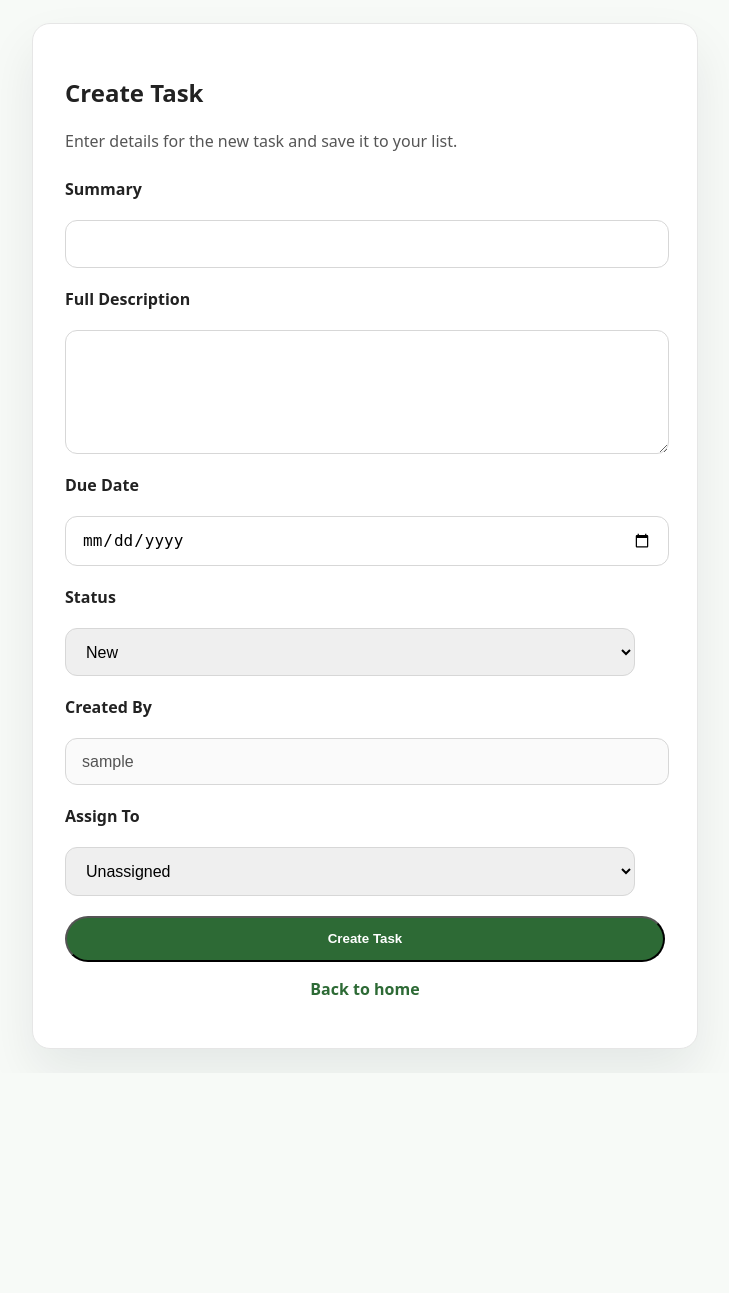
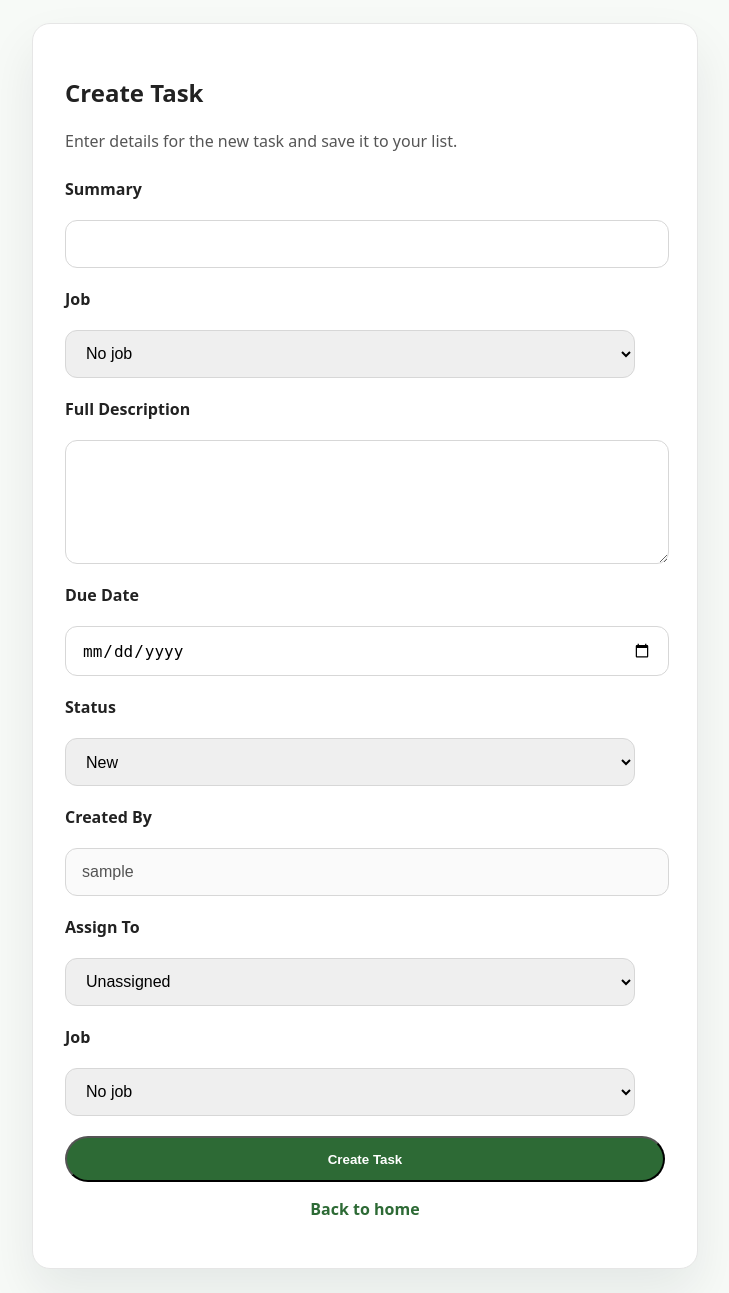
Before and after one commit to miniManMort/ai_app, a Flask app: page /tasks/create in a window 1280 px wide. Shown: the part 78-1371 px from the top of the page, without its empty margins (275-1004 px from the left). Before the commit the page ends 1141 px from the top, so only its background shows below. Run offline with Flask 2, Linux system fonts and the light colour scheme; the visitor is signed in with stand-in values (Sample User, id 1); data comes from the database, SQL or seed files in the repository; data that the repository does not hold is empty.

Commit message:
Saving as getting close to AI prompt limit.

```diff
--- a/models.py
+++ b/models.py
@@ -35,17 +35,20 @@ class Task(BaseModel):
     status = CharField(default=STATUS_NEW)
     created_by = ForeignKeyField(User, backref='created_tasks')
     assigned_to = ForeignKeyField(User, null=True, backref='assigned_tasks')
+    job_id = ForeignKeyField(Job, null=True, backref='tasks')
 
 
 def init_db(seed=True):
     db.connect(reuse_if_open=True)
     db.create_tables([User, Job, Task])
 
-    # If the database already exists without the status column, add it.
+    # If the database already exists without the status or job_id columns, add them.
     if db.table_exists('task'):
         existing_columns = [row[1] for row in db.execute_sql("PRAGMA table_info('task')").fetchall()]
         if 'status' not in existing_columns:
             db.execute_sql("ALTER TABLE task ADD COLUMN status TEXT DEFAULT 'New'")
+        if 'job_id' not in existing_columns:
+            db.execute_sql("ALTER TABLE task ADD COLUMN job_id INTEGER")
 
     if seed and User.select().count() == 0:
         User.create(username='alice', password_hash=generate_password_hash('password1'))
--- a/static/styles.css
+++ b/static/styles.css
@@ -84,6 +84,25 @@ main {
 }
 
 .task-form label {
+  font-weight: 600;
+}
+
+.task-summary-header {
+  display: flex;
+  align-items: center;
+  justify-content: space-between;
+  gap: 1rem;
+  flex-wrap: wrap;
+}
+
+.task-summary-header h2 {
+  margin: 0;
+  font-size: 1.5rem;
+}
+
+.task-summary-header a {
+  color: #2d6a35;
+  text-decoration: none;
   font-weight: 600;
 }
 
--- a/tasks.py
+++ b/tasks.py
@@ -20,13 +20,16 @@ def login_required(f):
 def create_task():
     error = None
     users = list(models.User.select().order_by(models.User.username))
+    jobs = list(models.Job.select().order_by(models.Job.job_name))
     status_value = models.Task.STATUS_NEW
+    job_id = ""
     if request.method == "POST":
         summary = request.form.get("summary", "").strip()
         full_description = request.form.get("full_description", "").strip()
         due_date_str = request.form.get("due_date", "").strip()
         status_value = request.form.get("status", models.Task.STATUS_NEW).strip()
         assigned_to_id = request.form.get("assigned_to", "").strip()
+        job_id = request.form.get("job_id", "").strip()
 
         if not summary or not full_description or not due_date_str or not status_value:
             error = "All fields are required."
@@ -45,6 +48,12 @@ def create_task():
                     if assigned_to is None:
                         error = "Selected assignee does not exist."
 
+                job = None
+                if job_id:
+                    job = models.Job.get_or_none(models.Job.id == int(job_id))
+                    if job is None:
+                        error = "Selected job does not exist."
+
                 if not error:
                     models.Task.create(
                         summary=summary,
@@ -53,6 +62,7 @@ def create_task():
                         status=status_value,
                         created_by=current_user,
                         assigned_to=assigned_to,
+                        job_id=job,
                     )
                     return redirect(url_for("index"))
             except ValueError:
@@ -63,8 +73,10 @@ def create_task():
         error=error,
         username=session.get("username"),
         users=users,
+        jobs=jobs,
         statuses=models.Task.STATUS_CHOICES,
         status_value=status_value,
+        job_id=job_id,
     )
 
 
@@ -76,14 +88,17 @@ def edit_task(task_id):
         abort(404)
 
     users = list(models.User.select().order_by(models.User.username))
+    jobs = list(models.Job.select().order_by(models.Job.job_name))
     error = None
     status_value = task.status
+    job_id = str(task.job_id.id) if task.job_id else ""
     if request.method == "POST":
         summary = request.form.get("summary", "").strip()
         full_description = request.form.get("full_description", "").strip()
         due_date_str = request.form.get("due_date", "").strip()
         status_value = request.form.get("status", task.status).strip()
         assigned_to_id = request.form.get("assigned_to", "").strip()
+        job_id = request.form.get("job_id", job_id).strip()
 
         if not summary or not full_description or not due_date_str or not status_value:
             error = "All fields are required."
@@ -101,9 +116,16 @@ def edit_task(task_id):
                     if assigned_to is None:
                         error = "Selected assignee does not exist."
 
+                job = None
+                if job_id:
+                    job = models.Job.get_or_none(models.Job.id == int(job_id))
+                    if job is None:
+                        error = "Selected job does not exist."
+
                 if not error:
                     task.assigned_to = assigned_to
                     task.status = status_value
+                    task.job_id = job
                     task.save()
                     return redirect(url_for("index"))
             except ValueError:
@@ -115,6 +137,8 @@ def edit_task(task_id):
         error=error,
         username=session.get("username"),
         users=users,
+        jobs=jobs,
         statuses=models.Task.STATUS_CHOICES,
         status_value=status_value,
+        job_id=job_id,
     )
--- a/templates/jobs/summary.html
+++ b/templates/jobs/summary.html
@@ -16,7 +16,10 @@
         </div>
 
         <div class="task-summary-card">
-          <h2>{{ job.job_name }}</h2>
+          <div class="task-summary-header">
+            <h2>{{ job.job_name }}</h2>
+            <a href="{{ url_for('jobs.edit_job', job_id=job.id) }}">✏️ Edit Job</a>
+          </div>
           <p><strong>Short code:</strong> {{ job.short_code }}</p>
           <p><strong>Owner:</strong> {{ job.owner.username }}</p>
           <div>
@@ -26,7 +29,6 @@
         </div>
 
         <p class="form-footer">
-          <a class="button" href="{{ url_for('jobs.edit_job', job_id=job.id) }}">Edit Job</a>
           <a href="{{ url_for('index') }}">Back to home</a>
         </p>
       </section>
--- a/templates/tasks/create.html
+++ b/templates/tasks/create.html
@@ -23,6 +23,14 @@
           <label for="summary">Summary</label>
           <input class="form-input" type="text" id="summary" name="summary" autocomplete="off" required>
 
+          <label for="job_id">Job</label>
+          <select class="form-input" id="job_id" name="job_id">
+            <option value="">No job</option>
+            {% for job in jobs %}
+              <option value="{{ job.id }}" {% if job_id and job_id|int == job.id %}selected{% endif %}>{{ job.job_name }}</option>
+            {% endfor %}
+          </select>
+
           <label for="full_description">Full Description</label>
           <textarea class="form-input" id="full_description" name="full_description" rows="5" autocomplete="off" required></textarea>
 
@@ -47,6 +55,14 @@
             {% endfor %}
           </select>
 
+          <label for="job_id">Job</label>
+          <select class="form-input" id="job_id" name="job_id">
+            <option value="">No job</option>
+            {% for job in jobs %}
+              <option value="{{ job.id }}" {% if job_id and job_id|int == job.id %}selected{% endif %}>{{ job.job_name }}</option>
+            {% endfor %}
+          </select>
+
           <button class="button form-button" type="submit">Create Task</button>
         </form>
         <p class="form-footer"><a href="{{ url_for('index') }}">Back to home</a></p>
```
Also changed, not shown: templates/tasks/edit.html (+16 -0 lines).
